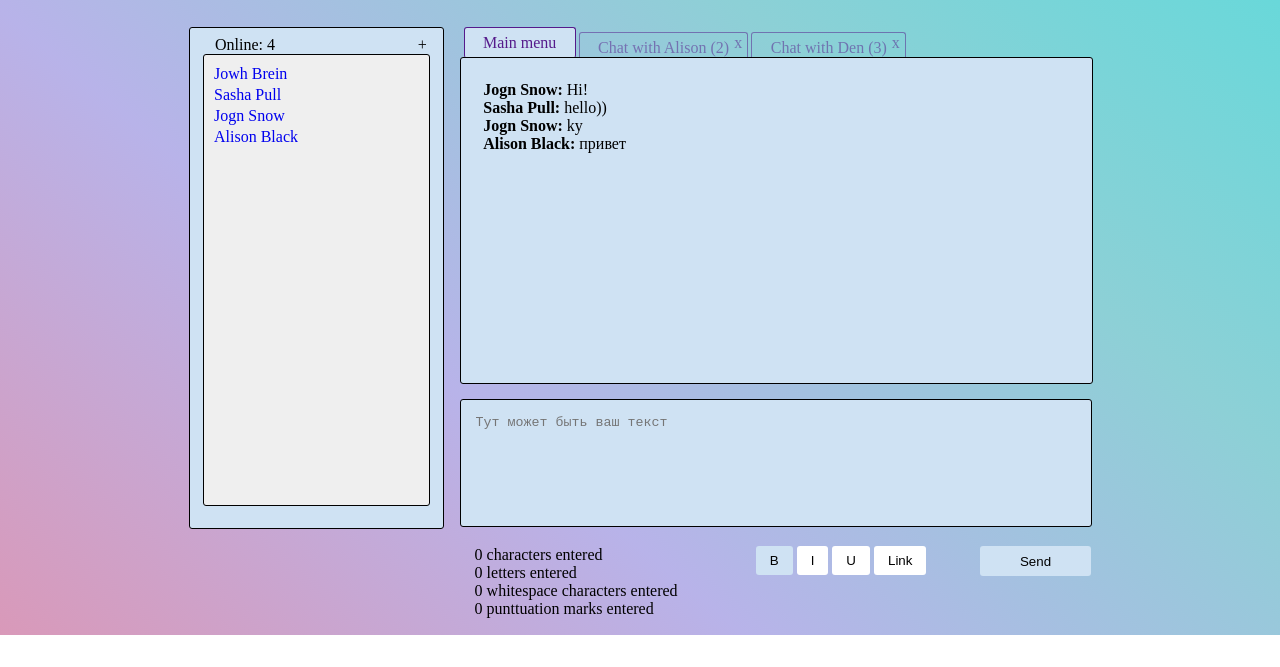
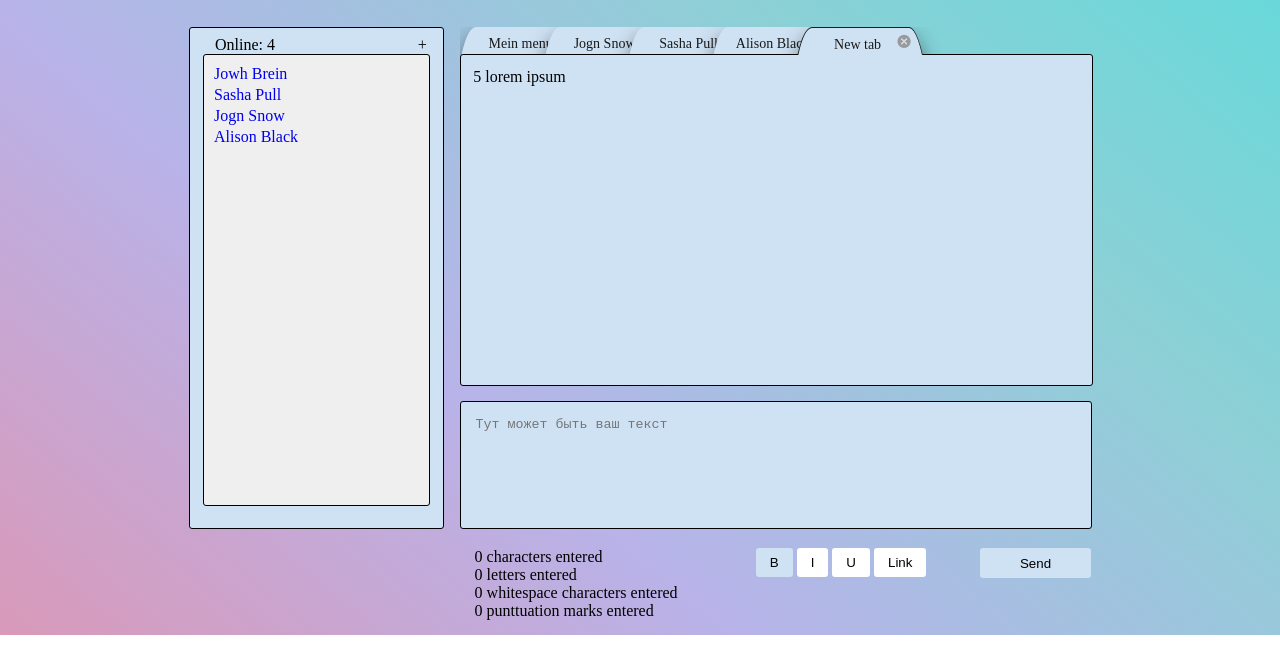
Before and after one commit to Zamay/chat, a plain HTML site: page index.html in a window 1280 px wide. Both pictures are taken after a click on the link "Jowh Brein". Shown: the part 165-832 px from the top of the page. Drawn offline with nearby package versions, Linux system fonts and the light colour scheme.

Commit message:
улучшенная версия закладок.

```diff
--- a/index.html
+++ b/index.html
@@ -27,7 +27,7 @@
     <!-- Left bar -->
     <div class="left_bar">
         <p class="online">Online :</p> <i title="add User" class="addUser">+</i>
-        <div class="show_list">
+        <div class="list_user">
             <ul>
                 <li><a href="#" class="user">Jowh Brein</a></li>
                 <li><a href="#" class="user">Sasha Pull</a></li>
@@ -40,26 +40,52 @@
     <!-- main -->
     <div class="main">
         <!-- закладки -->
-        <div class="main_head">
-            <ul>
-                <li><a href="" class="tab tab_active">Main menu</a></li>
-                <li><a href="" class="tab">Chat with Alison (2)<span class="close">x</span></a></li>
-                <li><a href="" class="tab">Chat with Den (3)<span class="close">x</span></a></li>
+        <div class="tab-container">
+
+            <!--tabs-->
+            <div class="wrap-tabs">
+                <ul class="tabs">
+                    <li class="main_menu">
+                        <a href="#main_menu">Mein menu</a>
+                    </li>
+                    <li class="tab1">
+                        <a href="#tab1">Jogn Snow <i class="ion-close-circled"></i></a>
+                    </li>
+                    <li class="tab2">
+                        <a href="#tab2">Sasha Pull <i class="ion-close-circled"></i></a>
+                    </li>
+                    <li class="tab3">
+                        <a href="#tab3">Alison Black <i class="ion-close-circled"></i></a>
+                    </li>
+
                 </ul>
             </div>
 
             <!-- Контент -->
             <div class="main_cont">
-            <div class="main_cont_text">
+                <div class="wrap-tab-content">
+                    <div id="main_menu">
                         <p><b>Jogn Snow:</b> Hi!</p>
                         <p><b>Sasha Pull:</b> hello))</p>
                         <p><b>Jogn Snow: </b> ky</p>
                         <p><b>Alison Black: </b> привет</p>
                     </div>
+                    <div id="tab1">
+                        <p><b>Jogn Snow:</b> Hi!</p>
+                    </div>
+                    <div id="tab2">
+                        <p><b>Sasha Pull:</b> hello))</p>
+                    </div>
+                    <div id="tab3">
+                        <p><b>Alison Black: </b> привет</p>
                     </div>
 
+                </div>
+            </div>
 
+            <div class="textarea">
                 <textarea name="" id="textarea" cols="30" rows="10" placeholder="Тут может быть ваш текст"></textarea>
+            </div>
 
             <!--footer-->
             <div class="info">
@@ -82,10 +108,12 @@
             <!--Отправить-->
             <button type="button" class="button">Send</button>
 
-    </div>
 
         </div>
         <script src="https://ajax.googleapis.com/ajax/libs/jquery/1.12.4/jquery.js"></script>
         <script src="js/time_user_.js"></script>
+        <script src="js/tabs.js"></script>
+    </div>
+</div>
 </body>
 </html>
--- /dev/null
+++ b/js/tabs.js
@@ -0,0 +1,72 @@
+/**
+ * Created by zamaj on 03.02.2017.
+ */
+$(function() {
+
+
+    function oneTab() {
+        $(".wrap-tab-content div").hide();
+        $(".tabs li a").removeClass("active");
+        $(".main_menu a").addClass("active");
+
+        if ($(".main_menu a").hasClass("active")) {
+            $(".wrap-tab-content #main_menu").show();
+        }
+    }
+    oneTab();
+
+    var countTabs;
+    function createTab() {
+        countTabs = parseInt($(".tabs li a").length)+1;
+
+        $(".wrap-tab-content div").hide();
+        $(".tabs li a").removeClass("active");
+
+        var myLi = $('<li>', {
+            class: 'tab' + countTabs
+        }).appendTo('.tabs');
+
+        var myA = $('<a>', {
+            href: '#' + countTabs,
+            text: 'New tab '
+        }).appendTo('.tabs li:last').addClass("active");
+
+        var myIcon = $('<i>', {
+            class: 'ion-close-circled'
+        }).appendTo('.tabs li a:last');
+
+        var myDiv = $('<div>', {
+            'id': countTabs,
+            text: countTabs + ' lorem ipsum'
+        }).appendTo('.wrap-tab-content');
+    }
+
+
+    $(document).on('click', '.user', function() {
+        if ($(".tabs li a").length >= 7){
+            alert('Close tabs! Limit 7');
+        }
+        else{
+            createTab();
+        }
+    });
+
+
+    var id_user = $('.user').attr('href').split(/\w/);
+    console.log(id_user);
+
+    $(document).on('click', '.tabs li a', function() {
+        $(".wrap-tab-content div").hide();
+        $(this.hash).show();
+        $(".tabs li a").removeClass("active");
+        $(this).addClass("active");
+    });
+
+
+    $(document).on('click', '.ion-close-circled', function() {
+        $(this).parent().parent().remove();
+        var tabHref = $(this).parent().attr('href');
+        $(tabHref).remove();
+    });
+
+});
--- a/js/time_user_.js
+++ b/js/time_user_.js
@@ -27,7 +27,7 @@ window.onload = function () {
     //пользователей онлайн
     (function () {
 
-        var usersOnline = $(".show_list>ul>li").length;
+        var usersOnline = $(".list_user>ul>li").length;
         $(".online")['0'].innerHTML = ("Online: " + usersOnline );
         window.setTimeout(arguments.callee, 1);
     })();
@@ -55,20 +55,20 @@ window.onload = function () {
 
     // add User для проверки .
     $(document).on('click', '.addUser', function () {
-        var usersOnline = $(".show_list>ul>li").length + 1;
+        var usersOnline = $(".list_user>ul>li").length + 1;
 
-        var myLi = $('<li>', {}).appendTo('.show_list ul');
+        var myLi = $('<li>', {}).appendTo('.list_user ul');
 
         var myA = $('<a>', {
             class: 'user',
             href: '#',
             text: 'New user ' + usersOnline
-        }).appendTo('.show_list li:last');
+        }).appendTo('.list_user li:last');
 
         var myIcon = $('<i>', {
             class: 'close_user',
             text: ' [x]'
-        }).appendTo('.show_list li a:last');
+        }).appendTo('.list_user li a:last');
     });
 
     // delete User
--- a/style.css
+++ b/style.css
@@ -4,26 +4,29 @@
     margin: 0;
     padding: 0;
 }
-html{
-  height: 100%;
+
+html {
+    height: 100%;
 }
+
 a:active {
     color: #000; /* Цвет активной ссылки */
 }
 
-body{
-    background: linear-gradient(40deg, #D999B9, #B8B3E9 ,#8DD0D6, #5CDBDB) no-repeat;
+body {
+    background: linear-gradient(40deg, #D999B9, #B8B3E9, #8DD0D6, #5CDBDB) no-repeat;
     height: 90%;
 }
 
-.container{
+.container {
     width: 902px;
     min-width: 700px;
     height: 790px;
     margin: 0 auto;
 }
+
 /* Шапка */
-.header{
+.header {
     width: 860px;
     height: 80px;
     background: #cfe2f3;
@@ -37,11 +40,12 @@ body{
 .online_for,
 .local_time,
 .edit_pers,
-.privat_mes{
+.privat_mes {
     float: left;
     clear: both;
 }
-.head_h4{
+
+.head_h4 {
     float: right;
     font-family: 'Rochester', cursive;
     font-size: 50px;
@@ -52,14 +56,14 @@ body{
 
 }
 
-.edit_pers{
+.edit_pers {
     margin-top: 10px;
 }
 
 /* end header*/
 
 /* left_bar */
-.left_bar{
+.left_bar {
     width: 28%;
     height: 500px;
     background: #cfe2f3;
@@ -68,7 +72,7 @@ body{
     border-radius: 3px;
 }
 
-.show_list{
+.list_user {
     height: 430px;
     margin: 13px;
     padding: 10px 0 10px 10px;
@@ -78,78 +82,54 @@ body{
     clear: both;
     overflow-x: auto;
 }
-.show_list ul{
+
+.list_user ul {
     list-style: none;
 }
-.show_list li{
+
+.list_user li {
     margin-bottom: 3px;
 }
-.show_list li:hover {
+
+.list_user li:hover {
     text-decoration: underline;
 }
-.online{
+
+.online {
     margin: 8px 0 -10px 25px;
     float: left;
 }
-.user{
+
+.user {
     text-decoration: none;
 }
+
 .addUser {
     float: right;
-    margin: 8px 15px 0 ;
+    margin: 8px 15px 0;
     cursor: pointer;
 }
+
 /* end left_bar */
 
-.main{
+.main {
     width: 70%;
     height: 640px;
     float: right;
 }
-  /*head tags*/
-.main_head{
-    width: 97%;
-    height: 30px;
-    margin-left: 4px;
-    border-radius: 3px;
-}
-.main_head ul{
-    list-style: none;
-}
-.main_head a{
-    text-decoration: none;
-    padding: 0 3%;
-}
-.tab{
-    float: left;
-    text-align: center;
-    line-height: 30px;
-    border-left:1px solid;
-    border-top: 1px solid;
-    border-right: 1px solid;
-    border-radius: 3px;
-    margin-right: 3px;
-    margin-top: 5px;
-    opacity: 0.50;
-}
-.tab:hover{
-    opacity: 1;
-}
-.tab_active{
-    height: 30px;
-    margin-top: 0;
-    opacity: 1;
-    background: #cfe2f3;
-}
-.close{
-    position: absolute;
-    margin: -5px 0 0 5px;
+
+/*head tags*/
+
+.tab-container {
+    width: 100%;
+    float: right;
+    /*border: 1px solid;*/
 }
 
-/* контент */
-.main_cont{
+/* tabs_cont */
+.main_cont {
     width: 96%;
-    height: 300px;
+    height: 305px;
     padding: 2%;
     border: 1px solid;
     border-radius: 3px;
@@ -158,15 +138,82 @@ body{
     position: relative;
 }
 
-.main_cont_text{
-    width: 98%;
-    height: 98%;
-    margin: 10px;
+.wrap-tabs {
+    max-height: 27px;
 }
-.cont{
-    display: none;
+
+.main_menu {
+    margin-left: 14px;
 }
-textarea{
+
+.tabs {
+    margin: 0;
+    padding-left: 10px;
+    list-style-type: none;
+    line-height: 33px;
+    max-height: 28px;
+    overflow: hidden;
+    width: 100%;
+    max-width: 720px;
+    font-size: 14px;
+    display: inline-block;
+}
+
+.tabs li a {
+    position: relative;
+    top: 0;
+    left: 0;
+    float: left;
+    height: 180px;
+    width: 100px;
+    margin: 0 -28px 0;
+    border-top-right-radius: 25px 170px;
+    border-top-left-radius: 20px 90px;
+    padding: 0 25px 0 15px;
+    background: #cfe2f3;
+    color: #1a1a1a;
+    box-shadow: 0 10px 20px rgba(0, 0, 0, .5);
+    text-decoration: none;
+    text-overflow: ellipsis;
+    white-space: nowrap;
+    overflow: hidden;
+    text-align: center;
+}
+
+.tabs li {
+    display: inline-block;
+    float: left;
+}
+
+.tabs li a:hover {
+    background: #efefef;
+}
+
+.ion-close-circled {
+    position: absolute;
+    top: -2px;
+    right: 22px;
+    color: #9a9a9a;
+    font-size: 15px;
+    font-weight: bold;
+    border-radius: 100%;
+    clear: both;
+}
+
+.ion-close-circled:hover {
+    color: #cc3333;
+}
+
+.tabs li a.active {
+    background: #cfe2f3;
+    z-index: 888;
+    border: 1px solid;
+}
+
+/* ---- end --- >*/
+
+
+textarea {
     height: 96px;
     width: 600px;
     padding: 15px;
@@ -175,20 +222,24 @@ textarea{
     resize: none;
     background: #cfe2f3;
 }
+
 /* footer */
-.info{
+.info {
     float: left;
     margin: 15px;
 }
-.info ul{
+
+.info ul {
     list-style: none;
 }
-.format{
+
+.format {
     float: left;
     padding-top: 15px;
     cursor: pointer;
     margin-left: 10%;
 }
+
 .btn {
     border: 0;
     border-radius: 3px;
@@ -196,10 +247,12 @@ textarea{
     background: #fff;
     padding: 7px 14px;
 }
-.form_active, .btn:hover, btn:focus{
+
+.form_active, .btn:hover, btn:focus {
     background: #cfe2f3;
 }
-.button{
+
+.button {
     float: right;
     width: 111px;
     height: 30px;
@@ -209,6 +262,7 @@ textarea{
     cursor: pointer;
     background: #cfe2f3;
 }
-.button:hover{
+
+.button:hover {
     background: #fff;
 }
```
Lines whose indentation alone changed are shown as unchanged.
